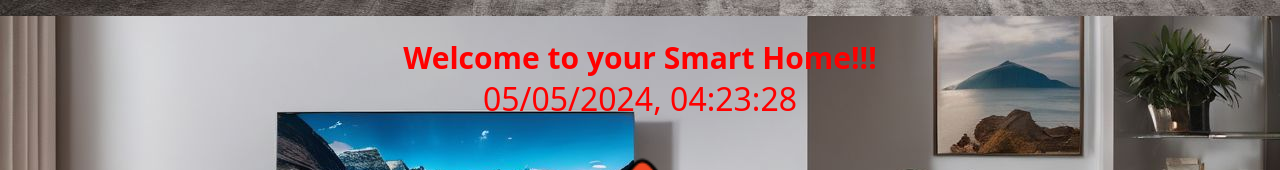
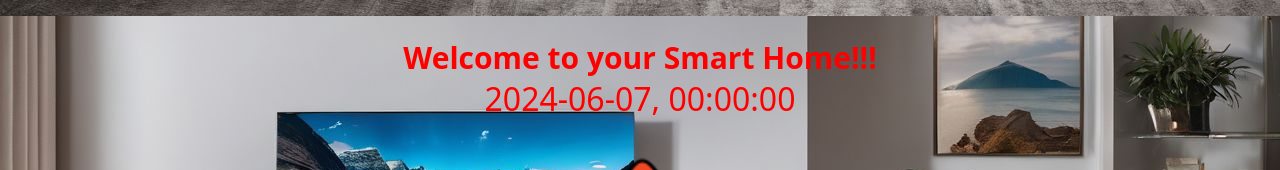
Before and after one commit to TuanO20/SmartHome, a React (Create React App) app: page / in a window 1280 px wide. Shown: the top 170 px of the page. Built offline with nearby package versions, Linux system fonts and the light colour scheme; no server answers.

Commit message:
Fix bug light timer function

```diff
--- a/src/components/Clock/index.js
+++ b/src/components/Clock/index.js
@@ -1,21 +1,32 @@
 import React, { useState, useEffect } from 'react';
 
 function Clock() {
-  const [time, setTime] = useState(new Date());
+  const [time, setTime] = useState('2024-06-07T00:00:00');
+
+  // useEffect(() => {
+  //   const timer = setInterval(() => {
+  //     setTime(new Date());
+  //   }, 1000);
+
+  //   return () => {
+  //     clearInterval(timer);
+  //   };
+  // }, []);
 
   useEffect(() => {
-    const timer = setInterval(() => {
-      setTime(new Date());
+    const clock = setInterval(() => {
+        fetch('https://worldtimeapi.org/api/timezone/Asia/Ho_Chi_Minh')
+            .then(res => res.json())
+            .then(data => setTime(data.datetime.substring(0,19)))
+            .catch(err => console.log(err));
     }, 1000);
 
-    return () => {
-      clearInterval(timer);
-    };
-  }, []);
+    return () => clearInterval(clock);
+}, []);
 
   // Formatting for both date and time
-  const date = time.toLocaleDateString('en-GB', { day: '2-digit', month: '2-digit', year: 'numeric' });
-  const timeString = time.toLocaleTimeString('en-GB', { hour12: false }); // Use hour12: false for 24h
+  const date = time.substring(0,10);
+  const timeString = time.substring(11,19);
 
   return (
     <div>
--- a/src/components/DeviceCard/Type1.js
+++ b/src/components/DeviceCard/Type1.js
@@ -12,6 +12,7 @@ function DeviceCard1(props) {
     const [time, setTime] = useState();
     const [timeNow, setTimeNow] = useState("");
 
+    // Initialize the value for isOn variable
     useEffect(() => {
         setIsOn(initValue);
     }, [initValue]);
@@ -65,13 +66,14 @@ function DeviceCard1(props) {
         }
     }, [device]);
 
+    // Update the variable time and isTimer
     useEffect(() => {
         let listener = onValue(ref(db,'light/light-1'), (snapshot) => {
-            var time = snapshot.val().timeTurnOn;
-            var timer = snapshot.val().isSetTime;
+            let timeSet = snapshot.val().timeTurnOn;
+            let timer = snapshot.val().isSetTime;
 
-            if (timer != isTimer && timer != null) {
-                setTime(time);
+            if ((timer != isTimer && timer != null) || (time != timeSet)) {
+                setTime(timeSet);
                 setIsTimer(timer);
             }
         })
@@ -82,25 +84,28 @@ function DeviceCard1(props) {
 
     // Call API to know the current time
     useEffect(() => {
-        const checkTurnOnLight = setInterval(() => {
+        const updateTimeNow = setInterval(() => {
             fetch('https://worldtimeapi.org/api/timezone/Asia/Ho_Chi_Minh')
                 .then(res => res.json())
                 .then(data => setTimeNow(data.datetime.substring(11,19)))
                 .catch(err => console.log(err));
 
 
-
         }, 1000);
 
-        return () => clearInterval(checkTurnOnLight);
+        return () => clearInterval(updateTimeNow);
     }, []);
 
 
     if ((time + ":00") == timeNow && isTimer) {
         update(ref(db,'light/light-1'), {state: true});
-        console.log("Alert");
+        //console.log("Alert");
+    }
 
-    }
+    // if ((time + ":00") == timeNow && isTimer) {
+    //     update(ref(db,'light/light-1'), {state: true});
+    //     //console.log("Alert");
+    // }
 
     return (
         <div className="card__container">
--- a/src/components/SetTimerBtn/index.js
+++ b/src/components/SetTimerBtn/index.js
@@ -21,7 +21,10 @@ function SetTimerBtn() {
 
         alert("Set timer successfully");
       }
-        else alert("Please enter your time");
+      else {
+        alert("Please enter your time");
+
+      }
 
 
       handleClose();
```
Lines whose indentation alone changed are shown as unchanged.
